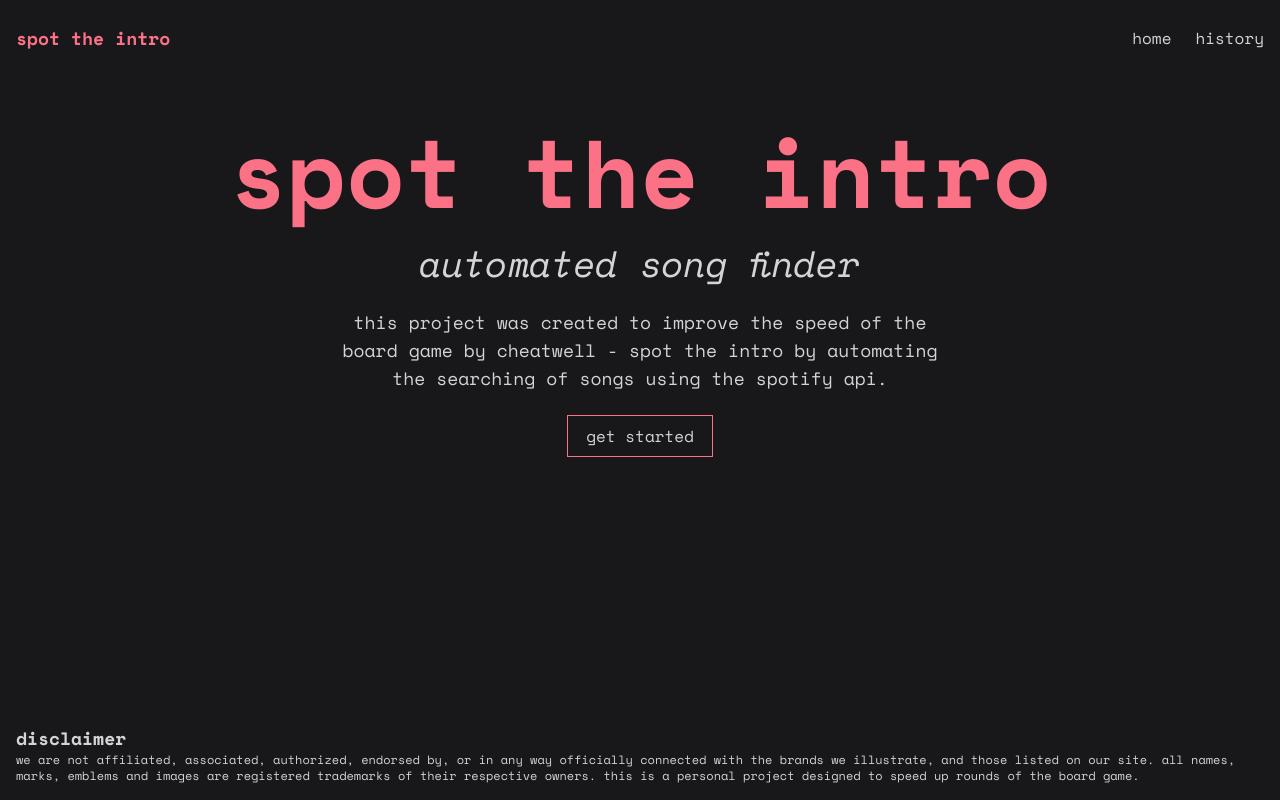
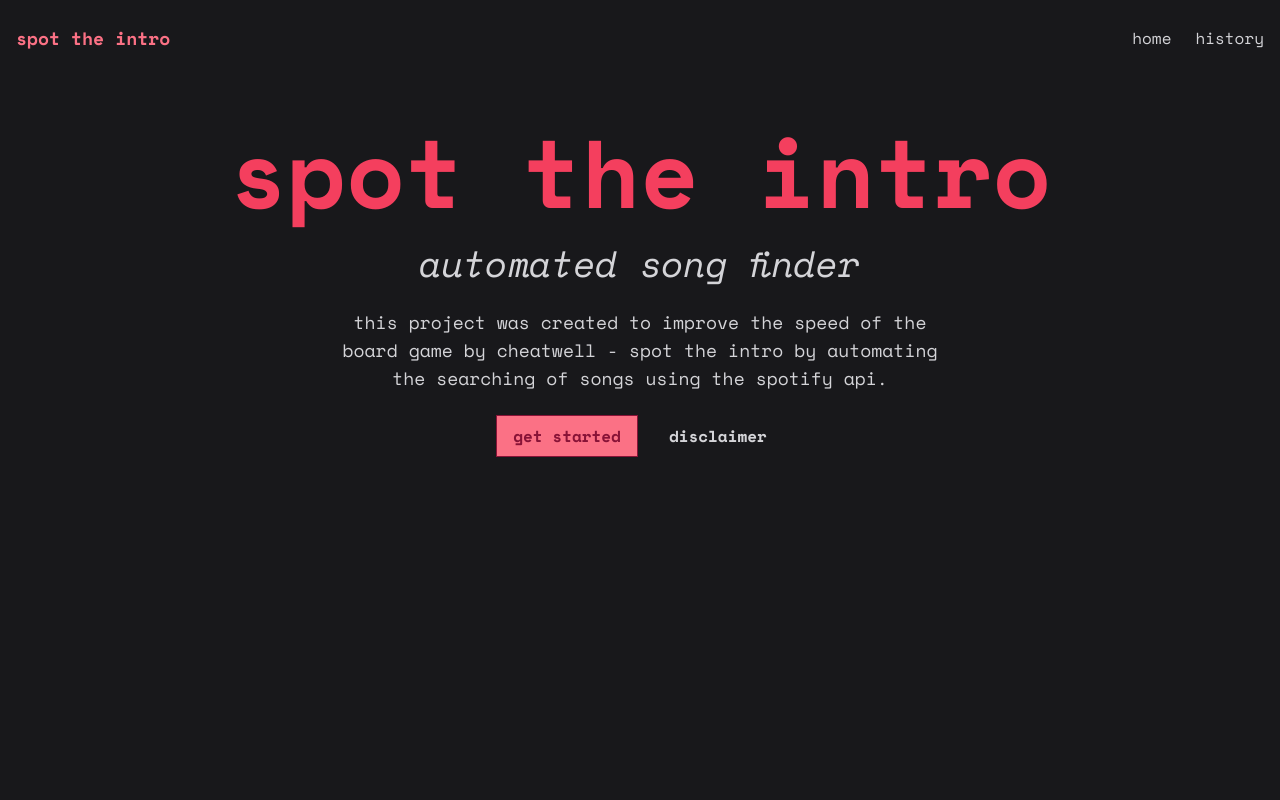
Before and after one commit to trav164/spot-the-intro-v2, a SvelteKit app: page / in a window 1280 px wide. Built offline with nearby package versions, Linux system fonts and the light colour scheme.

Commit message:
fixed alignemtn

```diff
--- a/src/routes/+layout.svelte
+++ b/src/routes/+layout.svelte
@@ -16,16 +16,3 @@
 <div class="container mt-8 p-4">
 	<slot />
 </div>
-
-<!-- Footer -->
-<div class="bottom-0 fixed w-full p-4">
-	<div class="container">
-		<span class="font-semibold text-lg">Disclaimer</span>
-		<p class="text-xs">
-			We are not affiliated, associated, authorized, endorsed by, or in any way officially connected
-			with the brands we illustrate, and those listed on our site. All names, marks, emblems and
-			images are registered trademarks of their respective owners. This is a personal project
-			designed to speed up rounds of the board game.
-		</p>
-	</div>
-</div>
--- a/src/routes/+page.svelte
+++ b/src/routes/+page.svelte
@@ -1,6 +1,6 @@
 <div class="container">
 	<div class="w-full flex flex-col gap-6 text-center">
-		<h1 class="md:text-8xl text-5xl font-bold text-center text-rose-400">spot the intro</h1>
+		<h1 class="md:text-8xl text-5xl font-bold text-center text-rose-500">spot the intro</h1>
 		<strong class="text-xl md:text-4xl italic font-light"> Automated Song Finder </strong>
 
 		<p class="text-lg w-full md:w-1/2 mx-auto">
@@ -9,9 +9,12 @@
 			> by automating the searching of songs using the spotify API.
 		</p>
 
-		<a
-			class="px-4 py-2 outline w-36 mx-auto outline-rose-400 outline-1 hover:bg-rose-400 hover:text-zinc-900"
-			href="/">Get Started</a
-		>
+		<div class="flex flex-row w-full items-center justify-center gap-4">
+			<a
+				class="px-4 py-2 outline outline-1 font-semibold text-rose-900 bg-rose-400 hover:bg-rose-500"
+				href="/get-started">Get Started</a
+			>
+			<a class="px-4 py-2 hover:text-zinc-200 font-semibold" href="/disclaimer">Disclaimer</a>
+		</div>
 	</div>
 </div>
--- /dev/null
+++ b/src/routes/disclaimer/+page.svelte
@@ -0,0 +1,9 @@
+<div class="flex flex-col gap-4 text-center">
+	<span class="font-semibold text-3xl">Disclaimer</span>
+	<p class="">
+		We are not affiliated, associated, authorized, endorsed by, or in any way officially connected
+		with the brands we illustrate, and those listed on our site. All names, marks, emblems and
+		images are registered trademarks of their respective owners. This is a personal project designed
+		to speed up rounds of the board game.
+	</p>
+</div>
--- /dev/null
+++ b/src/routes/get-started/+page.svelte
@@ -0,0 +1,7 @@
+<!-- <script lang="ts">
+	import type { PageData } from './$types';
+
+	export let data: PageData;
+</script> -->
+
+<p>Getting started works.</p>
```
